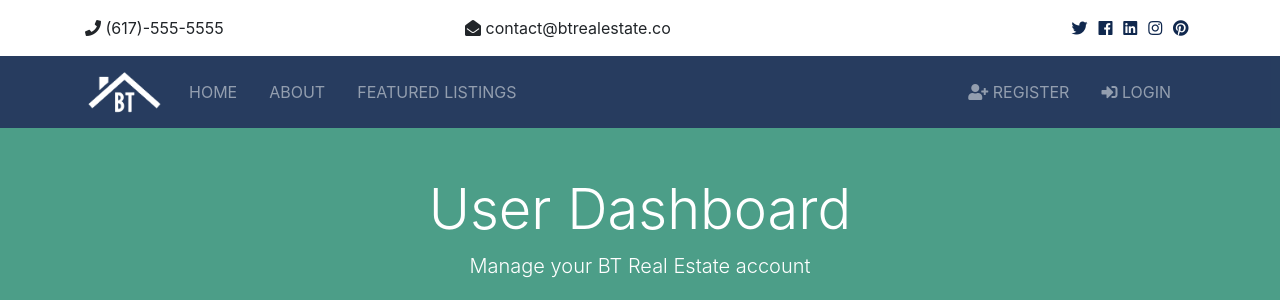
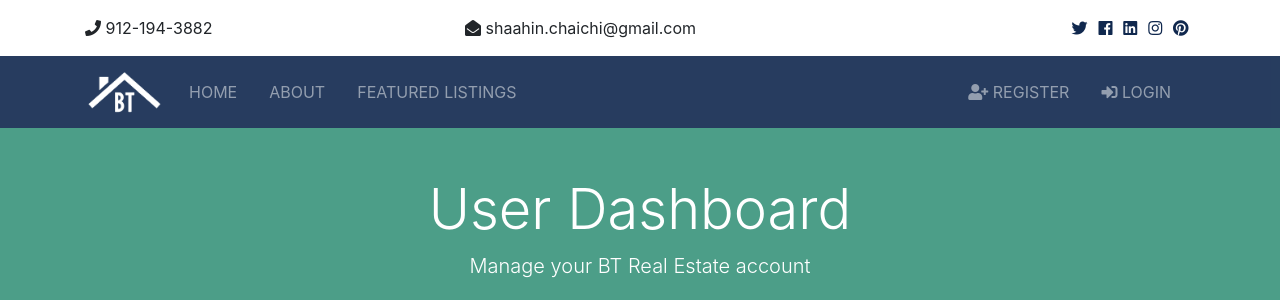
Before and after one commit to shaahin1974/btre_project, a Django app: page /accounts/dashboard in a window 1280 px wide. Shown: the top 300 px of the page. Run offline with Django 3.2, Linux system fonts and the light colour scheme; data that the repository does not hold is empty; some libraries are stand-ins or nearby versions.

Commit message:
Update _topbar.html

```diff
--- a/templates/partials/_topbar.html
+++ b/templates/partials/_topbar.html
@@ -3,10 +3,10 @@
     <div class="container">
       <div class="row">
         <div class="col-md-4">
-          <i class="fas fa-phone"></i> (617)-555-5555
+          <i class="fas fa-phone"></i> 912-194-3882
         </div>
         <div class="col-md-4">
-          <i class="fas fa-envelope-open"></i> contact@btrealestate.co
+          <i class="fas fa-envelope-open"></i> shaahin.chaichi@gmail.com
         </div>
         <div class="col-md-4">
           <div class="social text-right">
```
